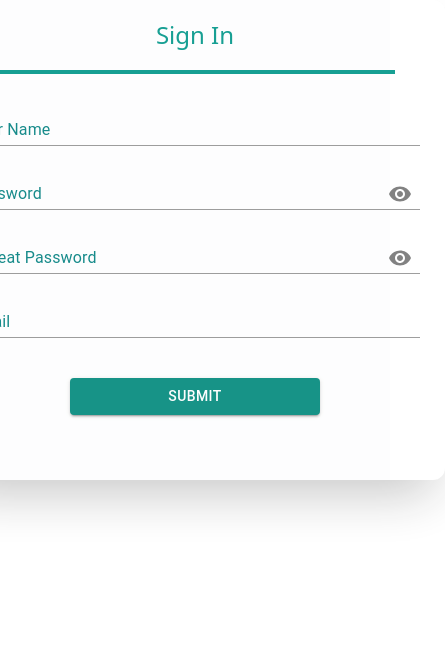
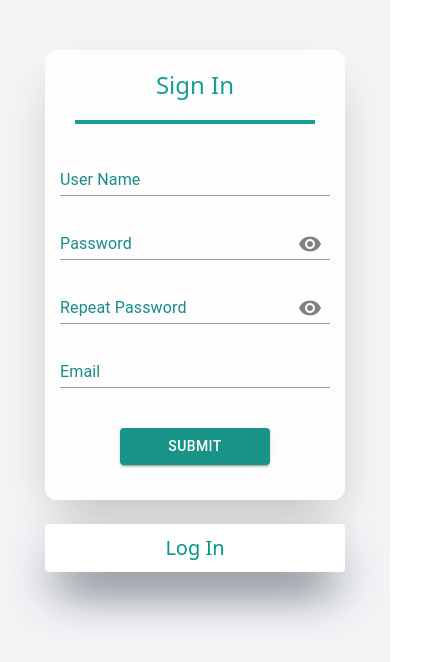
Before and after one commit to TodoListHub/TL-Front, a Next.js app: page /signin in a window 390 px wide. Shown: the top 662 px of the page, 445 px wide, since content can reach past the window. Built offline with nearby package versions, Linux system fonts and the light colour scheme; what @mui/material-nextjs would draw is missing.

Commit message:
refactor | signin page-responsive

```diff
--- a/src/app/login/component/ResponsivedFrameOption.tsx
+++ b/src/app/login/component/ResponsivedFrameOption.tsx
@@ -54,9 +54,9 @@ export default function ResponsiveFrameOption({ option1 }: { option1: string })
 
     case "/signin":
       menuItems = (
-        <li>
+        <li className="relative w-[300px] sm:w-[420px]">
           <a onClick={() => handleClick("login", RouteHandlerLogin)}
-             className={`text-teal-600 px-4 py-2 rounded-md border block text-center duration-500 ${clicked["login"] ? "bg-gray-300" : "hover:bg-gray-300"}`}>
+            className={`text-teal-600 shadow-2xl h-12 flex text-xl shadow-gray-800 bg-white px-4 py-1 rounded-sm b justify-center items-center duration-500 ${clicked["login"] ? "bg-teal-50 scale-98" : "hover:bg-teal-50 hover:scale-98"}`}>
             {option1}
           </a>
         </li>
--- a/src/app/signin/components/SignInFrame.tsx
+++ b/src/app/signin/components/SignInFrame.tsx
@@ -13,7 +13,12 @@ export default function SignInFrame ({title} : {title : string}) {
 
     return(
 
-        <div className="h-[480px] w-[500px] bg-white opacity-90 shadow-2xl border-zinc-300 rounded-xl flex flex-col items-center  ">
+        <div className="h-[450px]    w-[300px]
+                        sm:h-[460px] sm:w-[420px]
+                        md:h-[480px] md:w-[500px]
+                        lg:h-[480px] lg:w-[500px]
+                        mt-[50px] md:mt-0
+                      bg-white opacity-90 shadow-2xl border-zinc-300 rounded-xl flex flex-col items-center">
             <div className=" text-teal-600  w-full h-[70px] flex justify-center items-center rounded-t-xl text-2xl hover:scale-95 hover:rounded-xl duration-500">
                 {title}
             </div>
--- a/src/app/signin/page.tsx
+++ b/src/app/signin/page.tsx
@@ -1,13 +1,15 @@
 import Navbar from "../login/component/Navbar";
+import ResponsiveFrameOption from "../login/component/ResponsivedFrameOption";
 import SignInFrame from "./components/SignInFrame";
 
 
 export default function SignInMainFrame (){
 
     return(
-        <div className="w-screen h-full bg-gray-100 flex flex-col items-center" >
+        <div className="w-screen h-screen bg-gray-100 flex flex-col items-center" >
             <Navbar option1="Log In"/>
             <SignInFrame title="Sign In" />
+            <ResponsiveFrameOption option1="Log In"/>
         </div>
     )
 }
```
